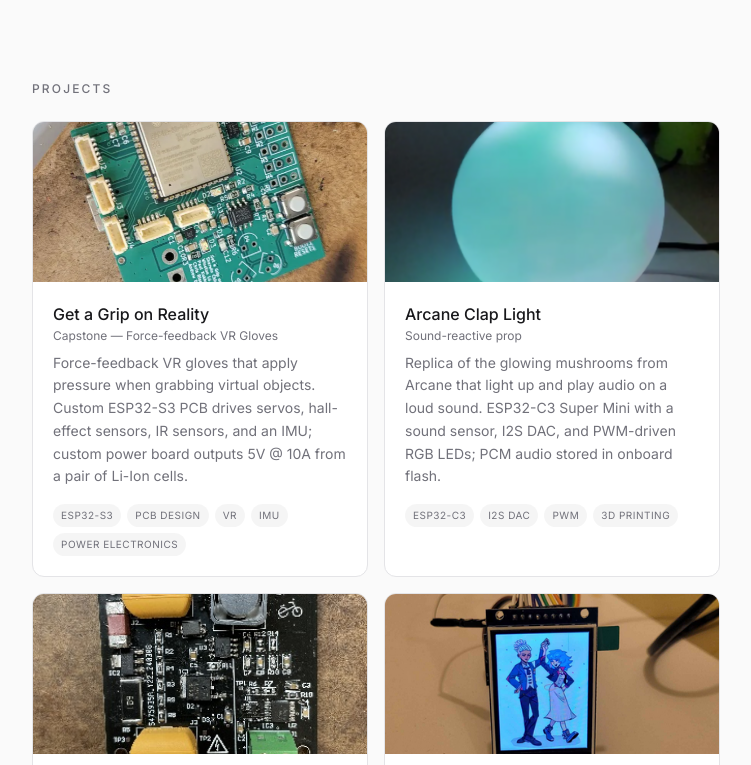
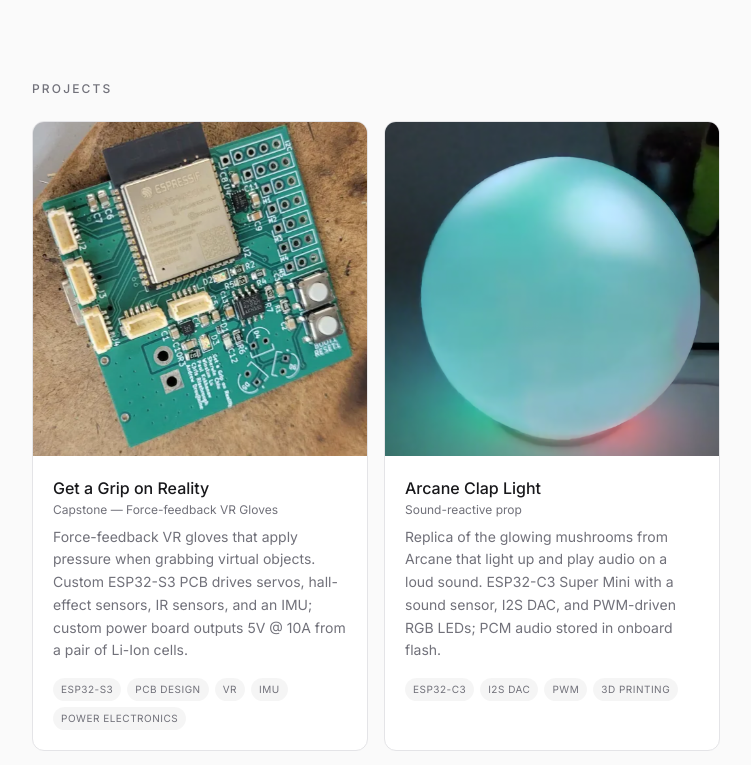
Before and after one commit to sherwinchiu/sherwin-website, an Astro site: page / in a window 1280 px wide. Shown: the part 1780-2545 px from the top of the page, without its empty margins (264-1015 px from the left). Built offline with nearby package versions, Linux system fonts and the light colour scheme; Astro itself is replaced by a stand-in of ours.

Commit message:
Make project card images square (aspect-square)

```diff
--- a/src/components/ProjectCard.astro
+++ b/src/components/ProjectCard.astro
@@ -42,7 +42,7 @@ const Tag = href ? "a" : "div";
 >
   <div
     class:list={[
-      "relative h-40 w-full flex items-center justify-center overflow-hidden",
+      "relative aspect-square w-full flex items-center justify-center overflow-hidden",
       !imageSrc && "bg-gradient-to-br",
       !imageSrc && accent,
     ]}
```
